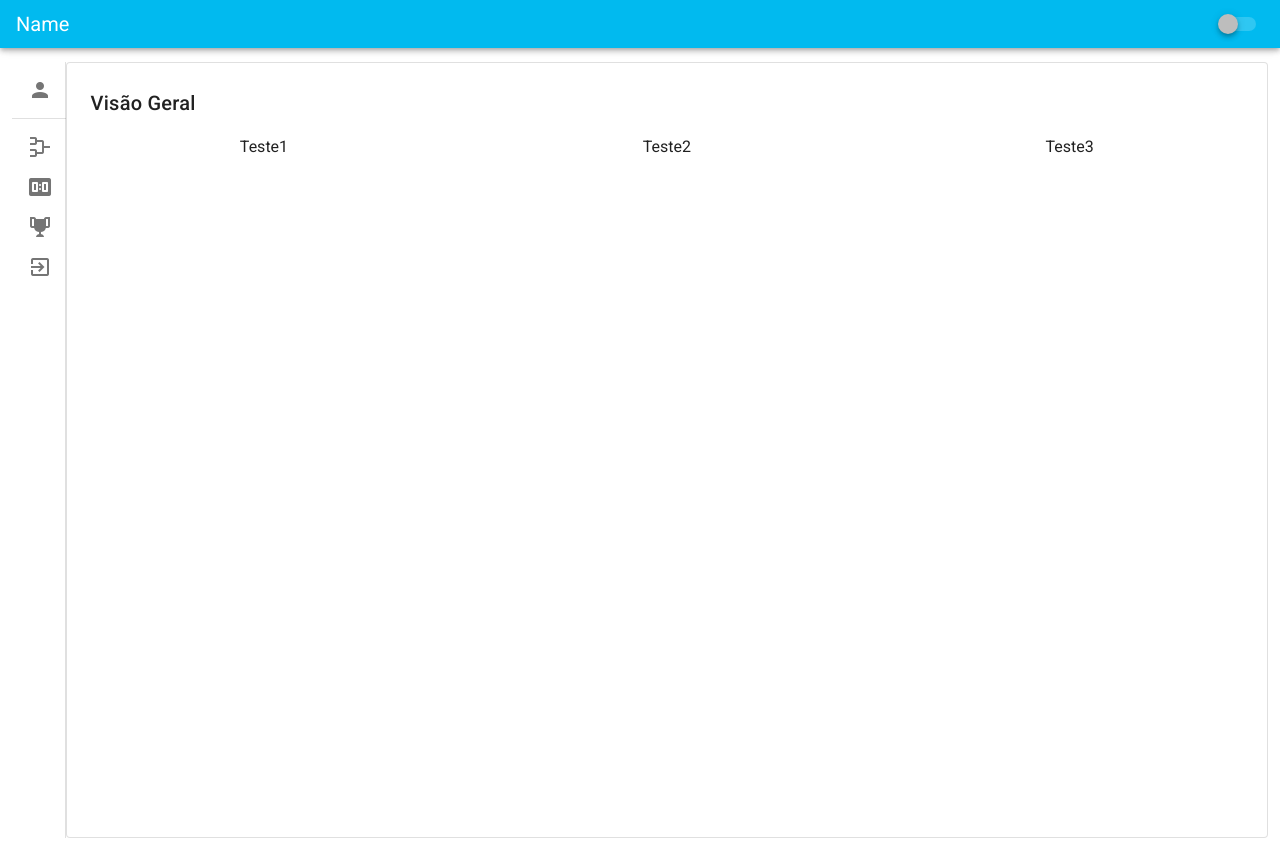
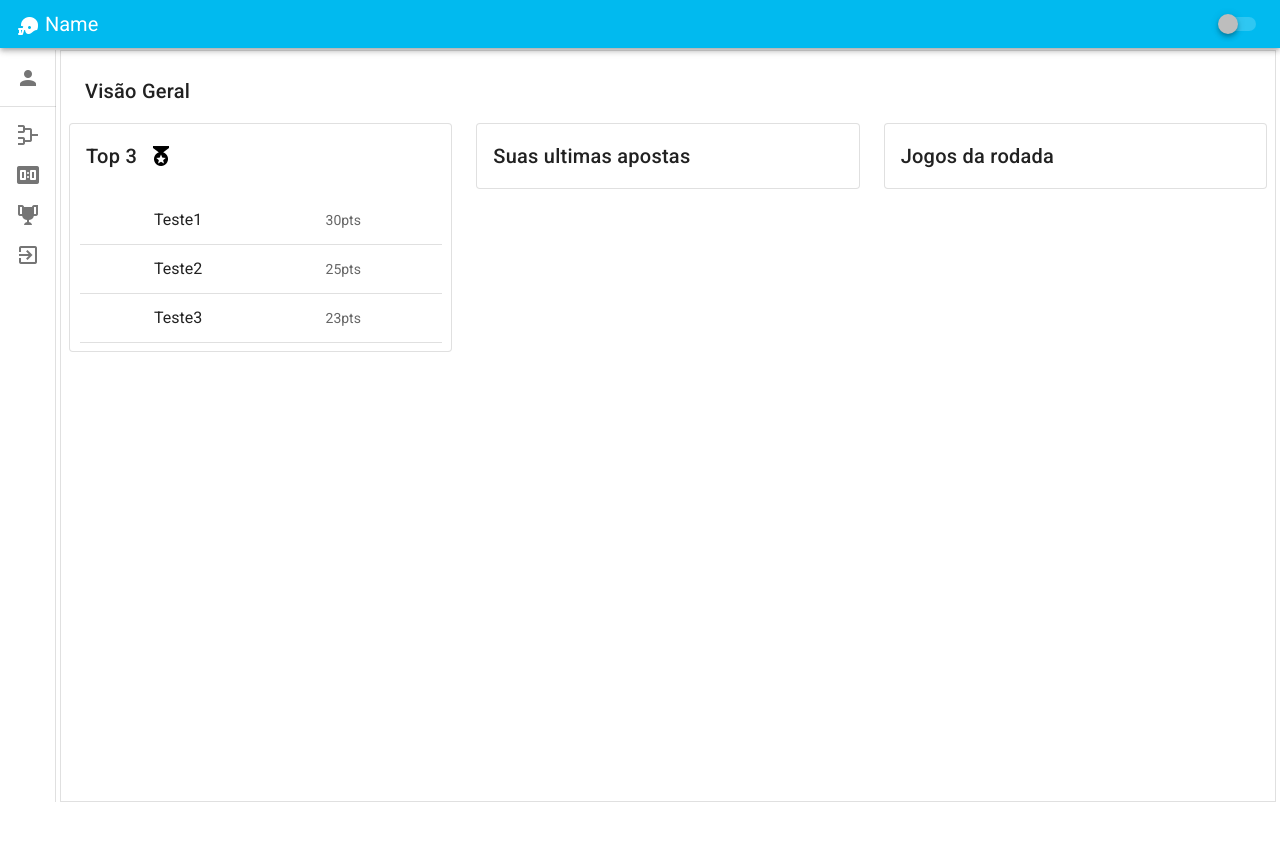
Before and after one commit to ArthurBottcher/Bolim, a Vue app: page /dashboard in a window 1280 px wide. After the commit the page ends 802 px from the top, so only its background shows below. Built offline with nearby package versions, Linux system fonts and the light colour scheme.

Commit message:
ajustes dashboard

```diff
--- a/src/components/AvbHeader.vue
+++ b/src/components/AvbHeader.vue
@@ -6,6 +6,7 @@
     absolute
   >
     <v-toolbar-title color="text">
+      <v-icon>mdi-football-helmet</v-icon>
       Name
     </v-toolbar-title>
     <v-spacer />
--- a/src/components/AvbMenuLateral.vue
+++ b/src/components/AvbSideMenu.vue
@@ -47,7 +47,7 @@
 
 <script>
 export default {
-    name: 'AvbMenuLateral',
+    name: 'AvbSideMenu',
     data: () => {
         return{
             drawer: true,
--- a/src/views/Dashboard.vue
+++ b/src/views/Dashboard.vue
@@ -1,26 +1,70 @@
 <template>
-  <div
-    id="page"
-    style="height:100%"
-  >
+  <div id="page">
     <AvbHeader />
     <v-container
-      class="d-flex"
-      style="margin-top:50px; width:100%; height: 100%"
+      class="d-flex pa-0"
+      style="margin-top:50px;  height:calc(100vh - 48px)"
       fluid
     >
-      <AvbMenuLateral />
+      <AvbSideMenu />
       <v-card
-        width="100%"
+        width="95%"
         elevation="0"
         outlined
-        class="pa-2"
+        class="pa-2 mx-auto"
+        tile
       >
         <v-card-title>Visão Geral</v-card-title>
         <v-row class="text-center">
-          <v-col><span>Teste1</span></v-col>
-          <v-col><span>Teste2</span></v-col>
-          <v-col><span>Teste3</span></v-col>
+          <v-col>
+            <v-card
+              outlined
+              elevation="0"
+              class="text-center"
+            >
+              <v-card-title>
+                Top 3 <v-icon
+                  class="ml-3"
+                  color="text"
+                >
+                  mdi-medal
+                </v-icon>
+              </v-card-title>
+              <v-list
+                width="95%"
+                class="mx-auto"
+              >
+                <v-list-item
+                  v-for="top in tops"
+                  :key="top.name"
+                  style="border-bottom: 1px solid rgba(0, 0, 0, 0.12)"
+                >
+                  <v-list-item-title>{{ top.name }}</v-list-item-title>
+                  <v-list-item-subtitle>{{ top.points }}</v-list-item-subtitle>
+                </v-list-item>
+              </v-list>
+            </v-card>
+          </v-col>
+
+          <v-col>
+            <v-card
+              outlined
+              elevation="0"
+              class="text-center"
+            >
+              <v-card-title>Suas ultimas apostas</v-card-title>
+            </v-card>
+          </v-col>
+
+          <v-col>
+            <v-card
+              outlined
+              elevation="0"
+              class="text-center"
+            >
+              <v-card-title>Jogos da rodada</v-card-title>
+            </v-card>
+          </v-col>
         </v-row>
       </v-card>
     </v-container>
@@ -29,18 +73,27 @@
 
 <script>
 import AvbHeader from '../components/AvbHeader.vue'
-import AvbMenuLateral from '../components/AvbMenuLateral'
+import AvbSideMenu from '../components/AvbSideMenu'
 export default {
     name: 'Dashboard',
-    components: {AvbHeader,AvbMenuLateral},
+    components: {
+        AvbHeader,
+        AvbSideMenu
+    },
     data: () => {
         return{
-
+            tops: [
+                {name: 'Teste1', points: 30+'pts'},
+                {name: 'Teste2', points: 25+'pts'},
+                {name: 'Teste3', points: 23+'pts'}
+            ]
         }
     }
 }
 </script>
 
 <style>
-
+    #page{
+        min-height: 100vh;
+    }
 </style>
```
